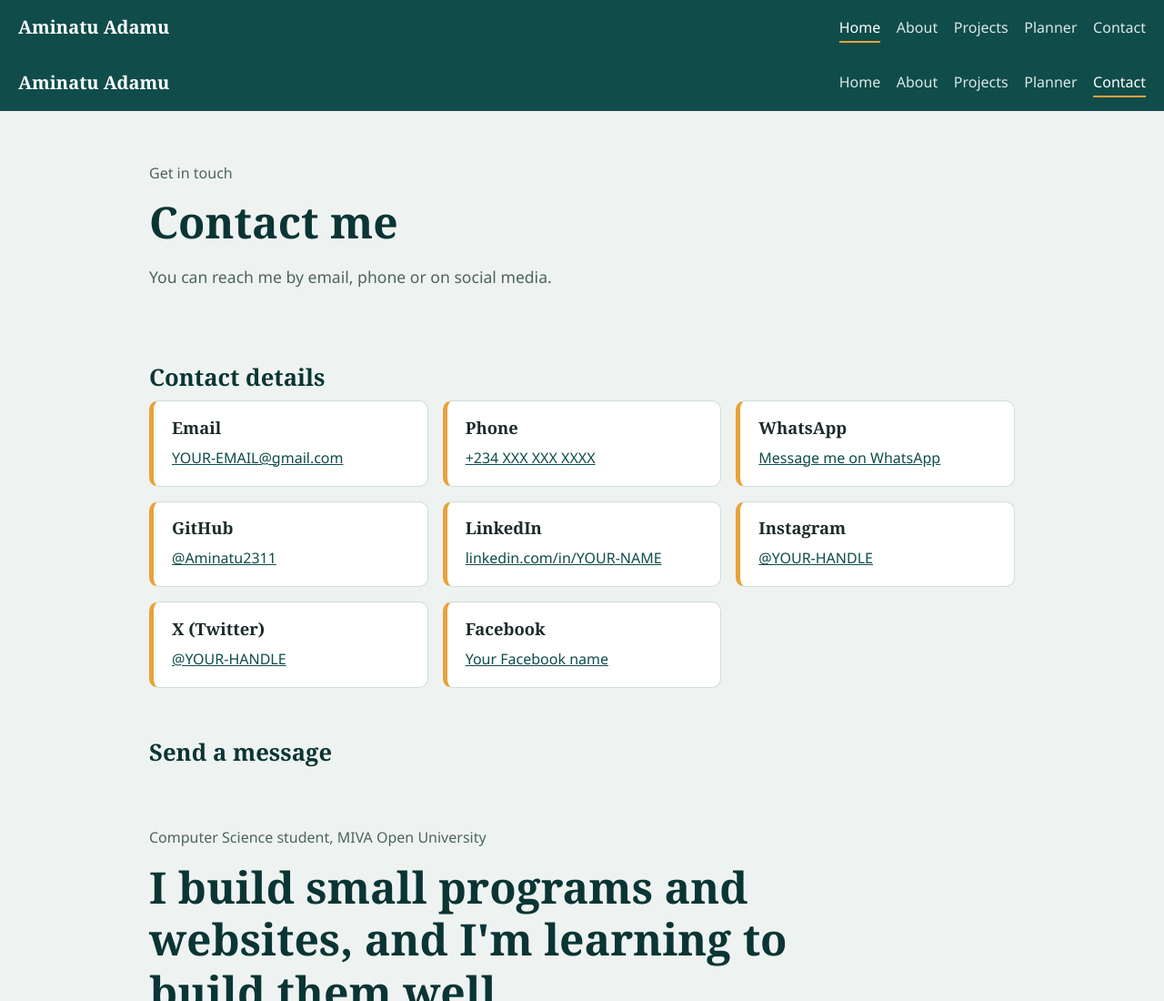
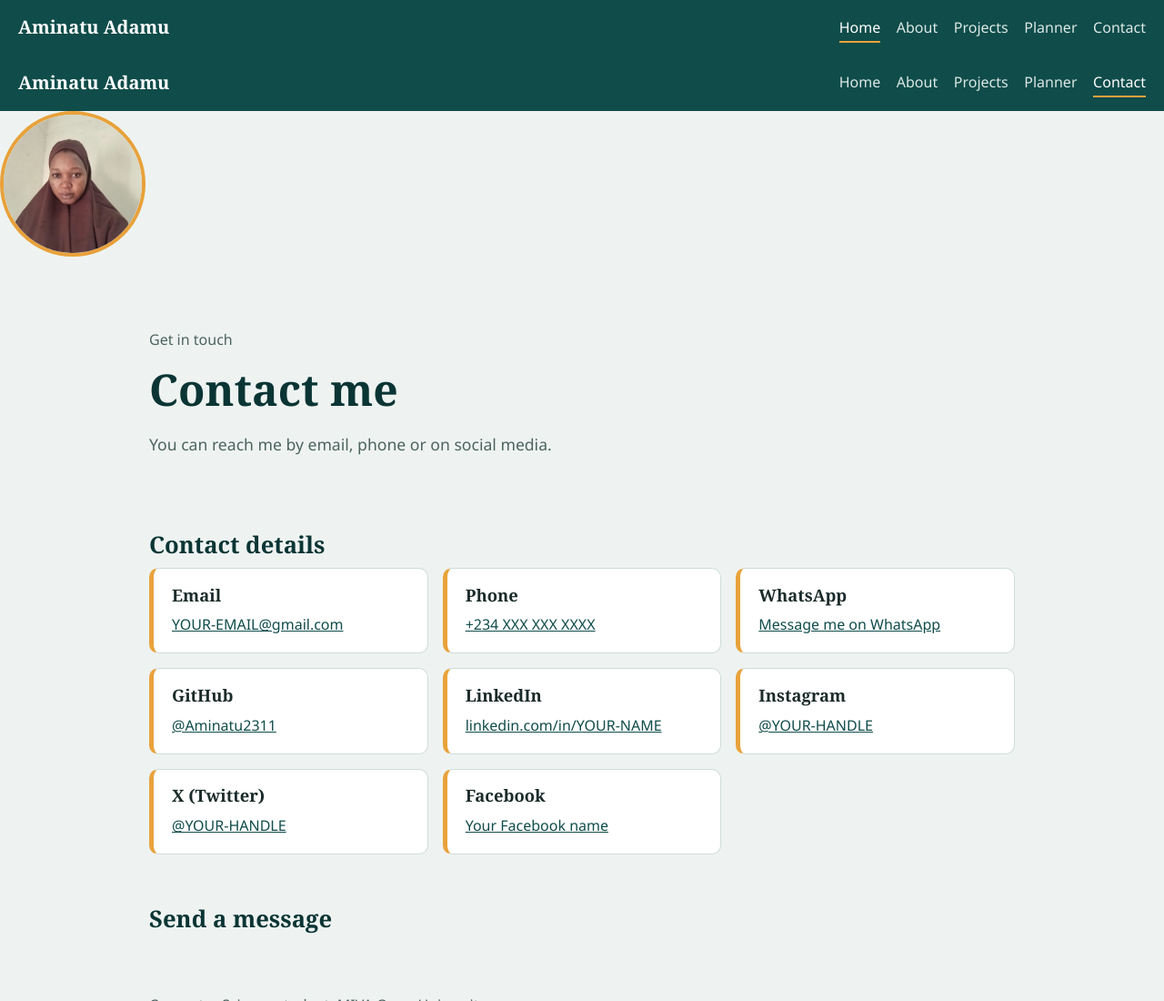
Before and after one commit to Aminatu2311/student-portfolio, a plain HTML site: page index.html in a window 1280 px wide. Shown: the top 1100 px of the page at 91% size. Drawn offline with Linux system fonts and the light colour scheme.

Commit message:
Update index.html

```diff
--- a/index.html
+++ b/index.html
@@ -51,7 +51,7 @@
       </ul>
     </nav>
   </header>
-
+<img src="profile.jpg" alt="Photo of Aminatu Adamu" class="profile-pic">
   <main>
     <section class="hero">
       <p class="hero-role">Get in touch</p>
```
